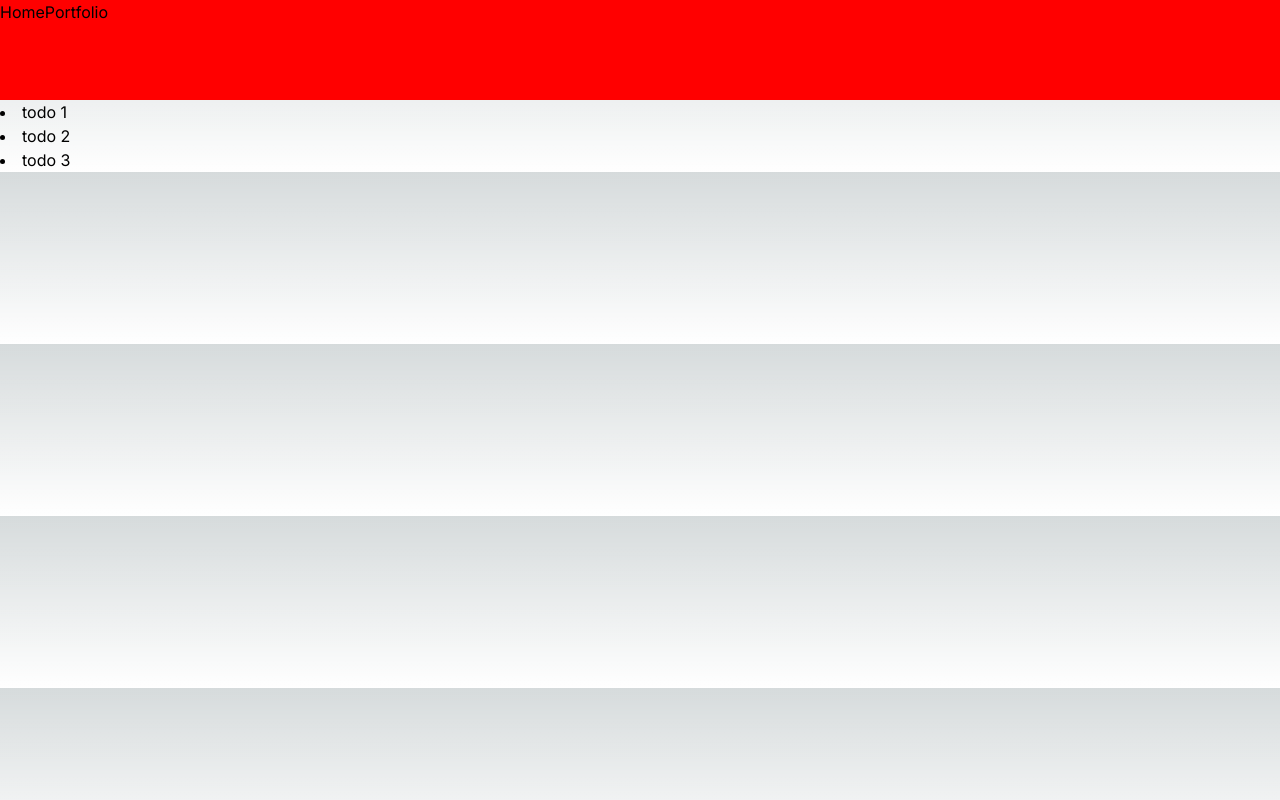
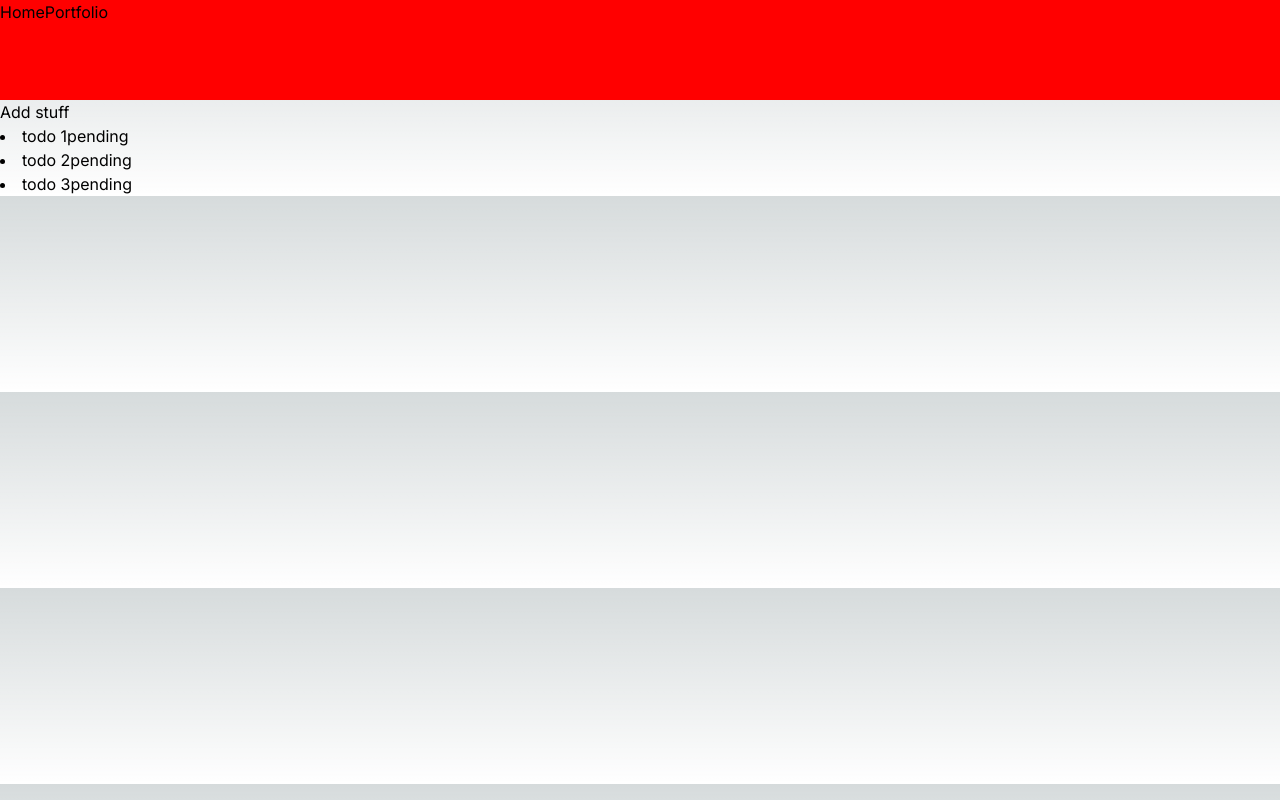
Before and after one commit to yoloOnTheBattlefield/crypto-app-test, a Next.js app: page / in a window 1280 px wide. Built offline with nearby package versions, Linux system fonts and the light colour scheme.

Commit message:
interacting with redux

```diff
--- a/src/app/page.tsx
+++ b/src/app/page.tsx
@@ -1,14 +1,28 @@
 "use client";
 import StoreProvider from "./StoreProvider";
-import { useAppSelector } from "@/lib/hooks";
+import { useAppSelector, useAppDispatch } from "@/lib/hooks";
+import { addTodo, toggleTodo } from "@/lib/features/todo";
 
 const List = () => {
   const todos = useAppSelector((state) => state.todos);
+  const dispatch = useAppDispatch();
 
   return (
     <div>
-      {todos.map((todo) => (
-        <li key={todo.id}>{todo.value}</li>
+      <button
+        onClick={() =>
+          dispatch(addTodo({ id: Math.random(), value: "4", completed: false }))
+        }
+      >
+        Add stuff
+      </button>
+      {todos.map((todo, index) => (
+        <li key={todo.id}>
+          {todo.value}
+          <button onClick={() => dispatch(toggleTodo(todo))}>
+            {todo.completed ? "done" : "pending"}
+          </button>
+        </li>
       ))}
     </div>
   );
--- a/src/lib/features/todo.ts
+++ b/src/lib/features/todo.ts
@@ -1,21 +1,30 @@
-import { createReducer } from "@reduxjs/toolkit";
+import { createReducer, createAction, current } from "@reduxjs/toolkit";
+
+const ADD_TODO = "ADD_TODO";
+const TOGGLE_TODO = "TOGGLE_TODO";
 
 const todosReducer = createReducer(
   [
-    { value: "todo 1", id: 1 },
-    { value: "todo 2", id: 2 },
-    { value: "todo 3", id: 3 },
+    { value: "todo 1", id: 1, completed: false },
+    { value: "todo 2", id: 2, completed: false },
+    { value: "todo 3", id: 3, completed: false },
   ],
   (builder) => {
     builder
-      .addCase("ADD_TODO", (state, action: any) => {
+      .addCase(ADD_TODO, (state, action: any) => {
         // "mutate" the array by calling push()
         state.push(action.payload);
+        return state;
       })
-      .addCase("TOGGLE_TODO", (state, action: any) => {
-        const todo = state[action.payload.index];
-        // "mutate" the object by overwriting a field
-        todo.completed = !todo.completed;
+      .addCase(TOGGLE_TODO, (state, action: any) => {
+        const nextItem = { ...action.payload };
+        nextItem.completed = !nextItem.completed;
+        return state.map((el, i) => {
+          if (el.id === action.payload.id) {
+            return nextItem;
+          }
+          return { ...el };
+        });
       })
       .addCase("REMOVE_TODO", (state, action: any) => {
         // Can still return an immutably-updated value if we want to
@@ -24,4 +33,7 @@ const todosReducer = createReducer(
   }
 );
 
+export const addTodo = createAction(ADD_TODO);
+export const toggleTodo = createAction(TOGGLE_TODO);
+
 export default todosReducer;
```
